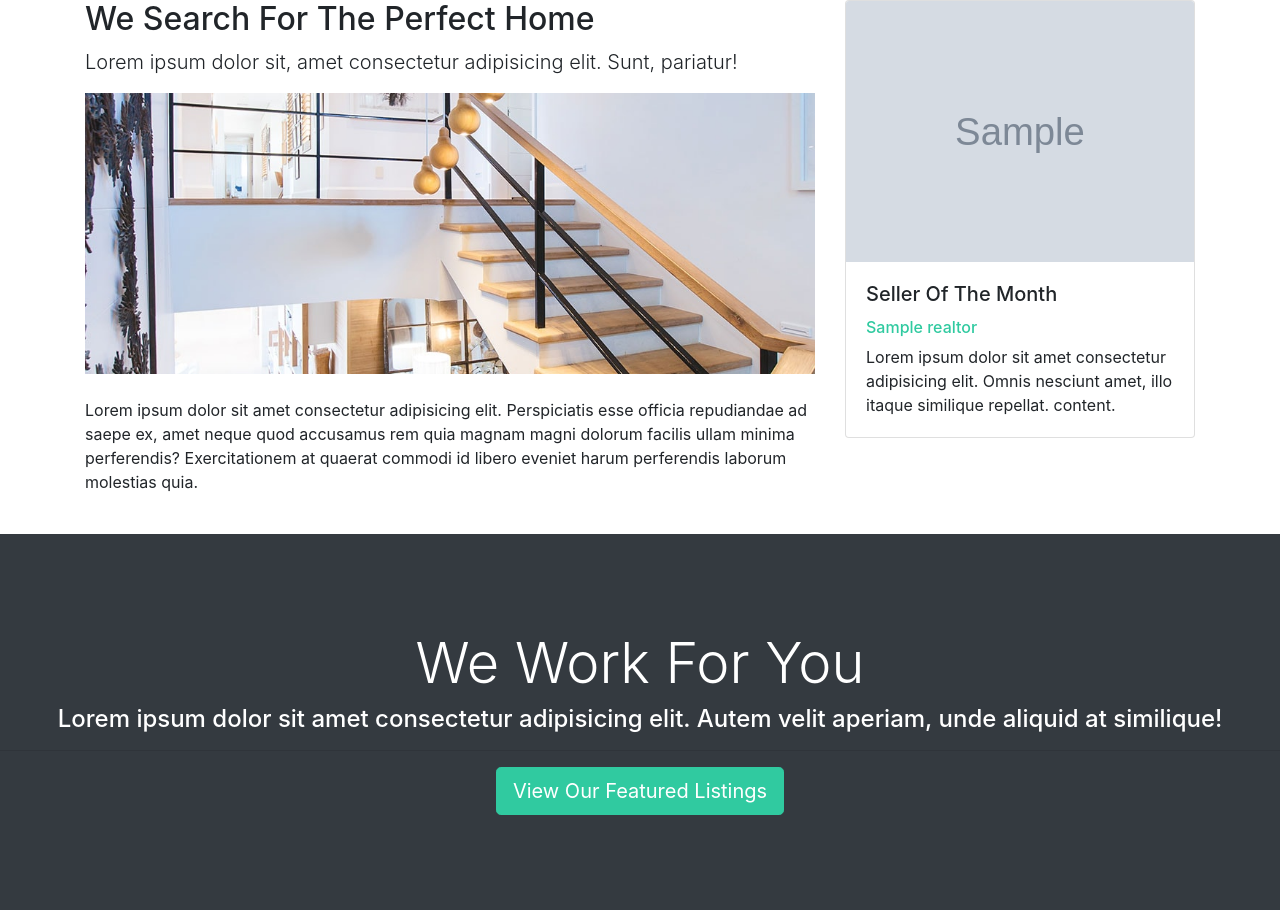
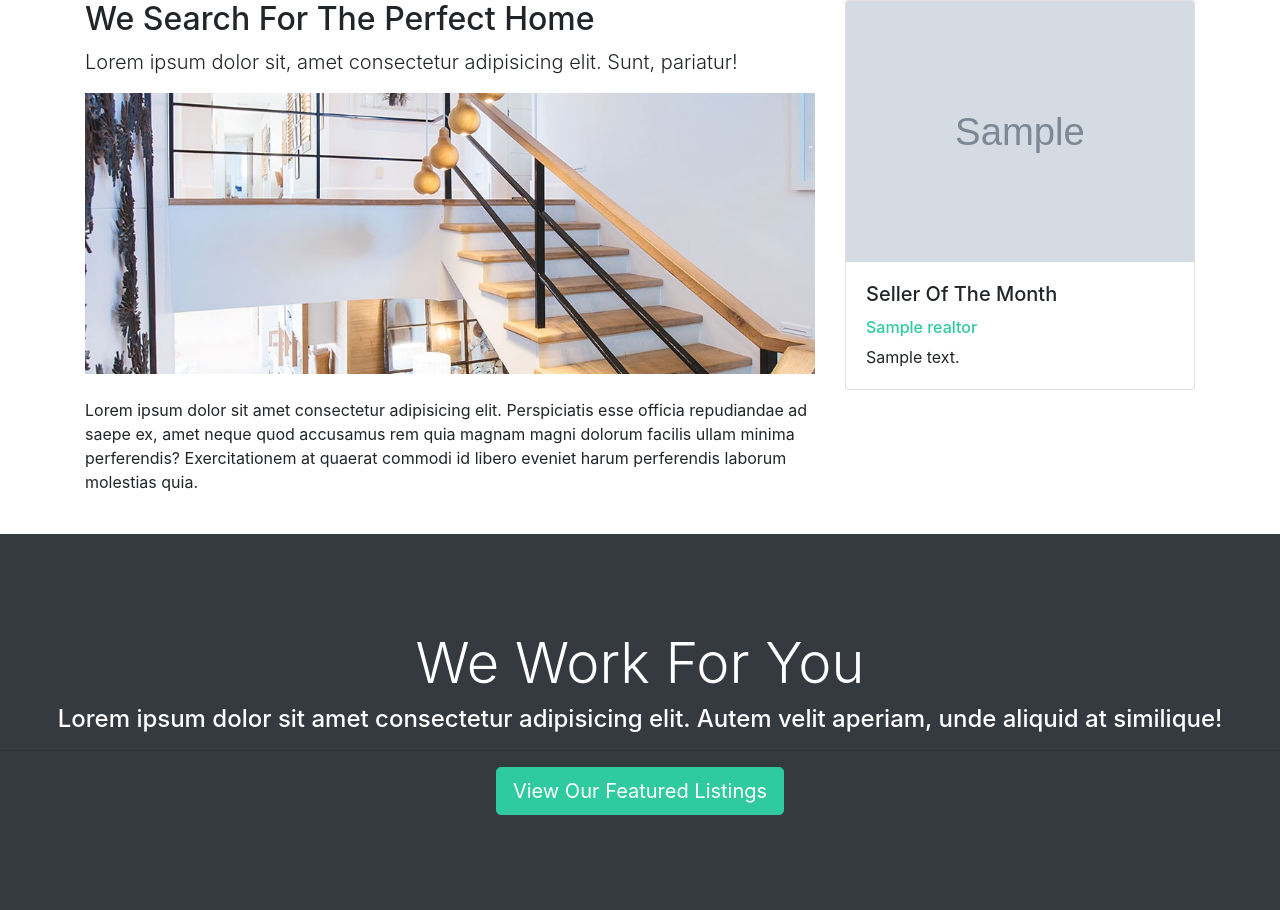
Before and after one commit to megamayoy/real-estate-selling-website, a Django app: page /about/ in a window 1280 px wide. Shown: the part 449-1359 px from the top of the page. Run offline with Django 3.2, Linux system fonts and the light colour scheme; tables that the repository leaves empty hold one stand-in row (values such as "Sample post"); grey boxes marked "Sample" are stand-in pictures; some libraries are stand-ins or nearby versions.

Commit message:
display realtor's description

```diff
--- a/templates/pages/about.html
+++ b/templates/pages/about.html
@@ -44,8 +44,8 @@
             <div class="card-body">
               <h5 class="card-title">Seller Of The Month</h5>
               <h6 class="text-secondary">{{seller_of_the_month.name}}</h6>
-              <p class="card-text">Lorem ipsum dolor sit amet consectetur adipisicing elit. Omnis nesciunt amet, illo itaque similique repellat.
-                content.
+              <p class="card-text">
+                {{seller_of_the_month.description}}
               </p>
             </div>
           </div>
```
